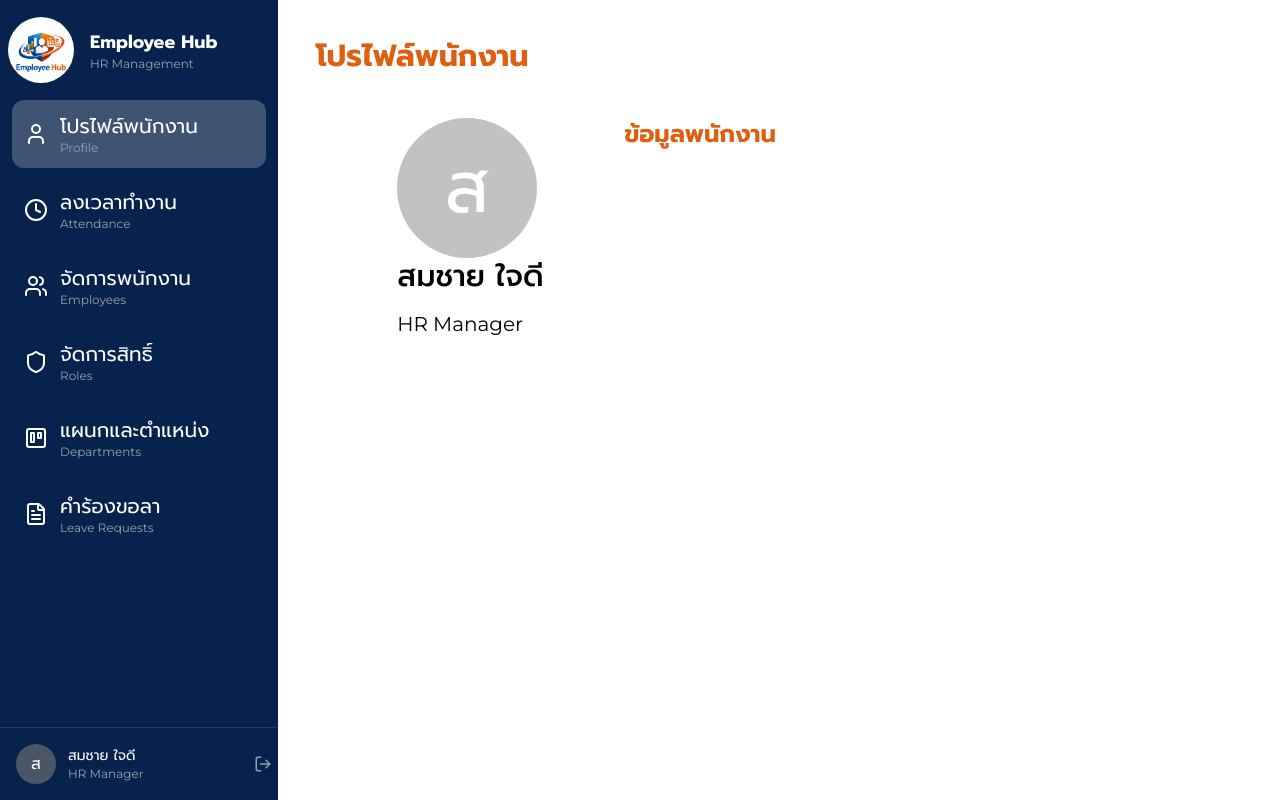
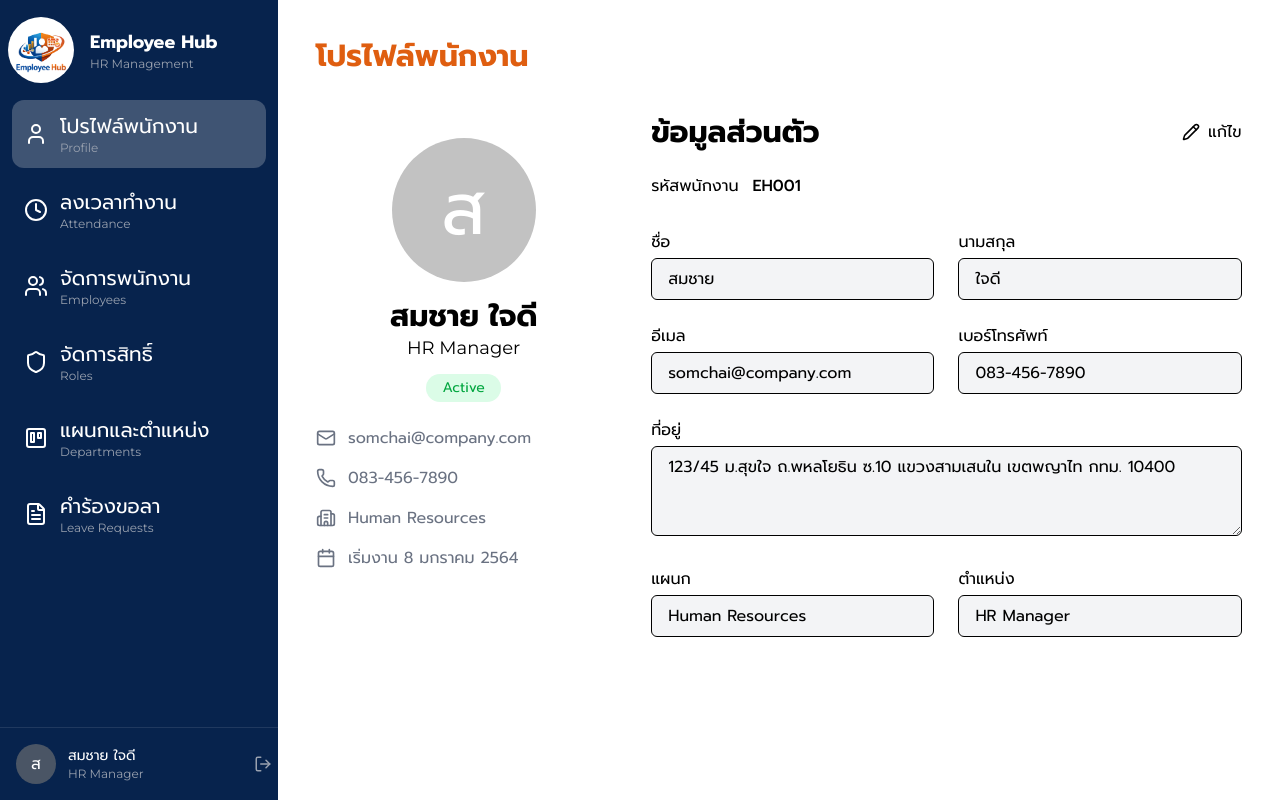
Before and after one commit to pxttxrxwxn/Font-End-Employee-Hub, a Next.js app: page /HRManagement/Profile in a window 1280 px wide. Built offline with nearby package versions, Linux system fonts and the light colour scheme.

Commit message:
Update page.tsx

```diff
--- a/src/app/HRManagement/Profile/page.tsx
+++ b/src/app/HRManagement/Profile/page.tsx
@@ -1,29 +1,186 @@
 "use client"
 
-import React from 'react'
-import Sidebar from '@/app/components/Sidebar'
+import React, { useState } from "react"
+import Sidebar from "@/app/components/Sidebar"
+import { Mail, Phone, Building2, Calendar, Pencil } from "lucide-react"
 import Image from 'next/image'
 
 export default function Profile() {
+    const [isEdit, setIsEdit] = useState(false)
+
     return (
-        <div className="flex bg-white font-[Prompt]">
+        <div className="flex bg-white font-[Prompt] min-h-screen text-black">
             <Sidebar />
-            <div className="flex flex-col items-left justify-start h-auto m-[3%] w-3/4">
-                <h1 className="text-3xl font-bold mb-4 text-[#DF5E10] font-[Prompt]">โปรไฟล์พนักงาน</h1>
-                <div className="flex flex-row w-full mt-7">
-                    <div className="w-1/3 flex items-center justify-center">
-                        <div className="flex-row items-center justify-center">
-                            <div className="w-35 h-35 rounded-full bg-[#C2C2C2] flex items-center justify-center">
-                                <p className="text-7xl text-white">ส</p>
+
+            <div className="flex flex-col m-[3%] w-3/4">
+                {/* โปรไฟล์พนักงาน */}
+                <h1 className="text-3xl font-bold text-[#DF5E10] mb-10">
+                    โปรไฟล์พนักงาน
+                </h1>
+
+                <div className="flex w-full gap-10">
+                    {/* ================= ฝั่งซ้าย ================= */}
+                    <div className="w-1/3 flex flex-col items-center">
+                        {/* รูปภาพโปรไฟล์ */}
+                        <div className="mt-6 w-36 h-36 rounded-full bg-[#C2C2C2] flex items-center justify-center">
+                            <p className="text-7xl text-white">ส</p>
+                        </div>
+
+                        <p className="text-3xl font-semibold mt-4">
+                            สมชาย ใจดี
+                        </p>
+                        <p className="text-lg mb-3 font-[Montserrat]">
+                            HR Manager
+                        </p>
+
+                        <span className="px-4 py-1 text-sm rounded-full bg-green-100 text-green-600 mb-6">
+                            Active
+                        </span>
+
+                        {/* ข้อมูลใต้รูป */}
+                        <div className="space-y-4 text-gray-500 w-full max-w-xs">
+                            <div className="flex items-center gap-3">
+                                <Mail size={20} />
+                                <span>somchai@company.com</span>
                             </div>
-                            <div className="flex-row items-center justify-center">
-                                <p className="text-3xl font-medium mb-4 text-[#000000]">สมชาย ใจดี</p>
-                                <p className="text-xl mb-4 text-[#000000] font-[montserrat]">HR Manager</p>
+
+                            <div className="flex items-center gap-3">
+                                <Phone size={20} />
+                                <span>083-456-7890</span>
+                            </div>
+
+                            <div className="flex items-center gap-3">
+                                <Building2 size={20} />
+                                <span>Human Resources</span>
+                            </div>
+
+                            <div className="flex items-center gap-3">
+                                <Calendar size={20} />
+                                <span>เริ่มงาน 8 มกราคม 2564</span>
                             </div>
                         </div>
                     </div>
-                    <div className="w-2/3 flex-col ">
-                    <p className="text-2xl font-bold mb-4 text-[#DF5E10] font-[Prompt]"> ข้อมูลพนักงาน</p>
+
+                    {/* ================= ฝั่งซ้าย ================= */}
+                    <div className="w-2/3">
+                        <div className="flex items-center justify-between mb-6">
+                            <h2 className="text-3xl font-bold">
+                                ข้อมูลส่วนตัว
+                            </h2>
+
+                            {!isEdit && (
+                                <button
+                                    onClick={() => setIsEdit(true)}
+                                    className="flex items-center gap-2 hover:text-[#DF5E10]"
+                                >
+                                    <Pencil size={18} />
+                                    แก้ไข
+                                </button>
+                            )}
+                        </div>
+
+                        <p className="mb-8">
+                            รหัสพนักงาน <span className="ml-2 font-medium">EH001</span>
+                        </p>
+
+                        {/* ข้อมูลส่วนตัว */}
+                        <div className="grid grid-cols-2 gap-6">
+                            {/* ชื่อ */}
+                            <div>
+                                <label className="block mb-1">ชื่อ</label>
+                                <input
+                                    defaultValue="สมชาย"
+                                    disabled={!isEdit}
+                                    className={`w-full border rounded-md px-4 py-2
+                                        ${isEdit ? "border-gray-400" : "bg-gray-100 pointer-events-none"}`}
+                                />
+                            </div>
+
+                            {/* นามสกุล */}
+                            <div>
+                                <label className="block mb-1">นามสกุล</label>
+                                <input
+                                    defaultValue="ใจดี"
+                                    disabled={!isEdit}
+                                    className={`w-full border rounded-md px-4 py-2
+                                        ${isEdit ? "border-gray-400" : "bg-gray-100 pointer-events-none"}`}
+                                />
+                            </div>
+
+                            {/* อีเมล */}
+                            <div>
+                                <label className="block mb-1">อีเมล</label>
+                                <input
+                                    defaultValue="somchai@company.com"
+                                    disabled={!isEdit}
+                                    className={`w-full border rounded-md px-4 py-2
+                                        ${isEdit ? "border-gray-400" : "bg-gray-100 pointer-events-none"}`}
+                                />
+                            </div>
+
+                            {/* เบอร์โทรศัพท์ */}
+                            <div>
+                                <label className="block mb-1">เบอร์โทรศัพท์</label>
+                                <input
+                                    defaultValue="083-456-7890"
+                                    disabled={!isEdit}
+                                    className={`w-full border rounded-md px-4 py-2
+                                        ${isEdit ? "border-gray-400" : "bg-gray-100 pointer-events-none"}`}
+                                />
+                            </div>
+
+                            {/* ที่อยู่ */}
+                            <div className="col-span-2">
+                                <label className="block mb-1">ที่อยู่</label>
+                                <textarea
+                                    rows={3}
+                                    defaultValue="123/45 ม.สุขใจ ถ.พหลโยธิน ซ.10 แขวงสามเสนใน เขตพญาไท กทม. 10400"
+                                    disabled={!isEdit}
+                                    className={`w-full border rounded-md px-4 py-2
+                                        ${isEdit ? "border-gray-400" : "bg-gray-100 pointer-events-none"}`}
+                                />
+                            </div>
+
+                            {/* แผนก */}
+                            <div>
+                                <label className="block mb-1">แผนก</label>
+                                <input
+                                    defaultValue="Human Resources"
+                                    disabled={!isEdit}
+                                    className={`w-full border rounded-md px-4 py-2
+                                        ${isEdit ? "border-gray-400" : "bg-gray-100 pointer-events-none"}`}
+                                />
+                            </div>
+
+                            {/* ตำแหน่ง */}
+                            <div>
+                                <label className="block mb-1">ตำแหน่ง</label>
+                                <input
+                                    defaultValue="HR Manager"
+                                    disabled={!isEdit}
+                                    className={`w-full border rounded-md px-4 py-2
+                                        ${isEdit ? "border-gray-400" : "bg-gray-100 pointer-events-none"}`}
+                                />
+                            </div>
+                        </div>
+
+                        {/* ปุ่มยกเลิกกับปุ่มบันทึก */}
+                        {isEdit && (
+                            <div className="flex justify-end gap-4 mt-10">
+                                <button
+                                    onClick={() => setIsEdit(false)}
+                                    className="px-6 py-2 rounded-lg bg-gray-300"
+                                >
+                                    ยกเลิก
+                                </button>
+
+                                <button
+                                    className="px-6 py-2 rounded-lg bg-[#DF5E10] text-white"
+                                >
+                                    บันทึกการเปลี่ยนแปลง
+                                </button>
+                            </div>
+                        )}
                     </div>
                 </div>
             </div>
```
